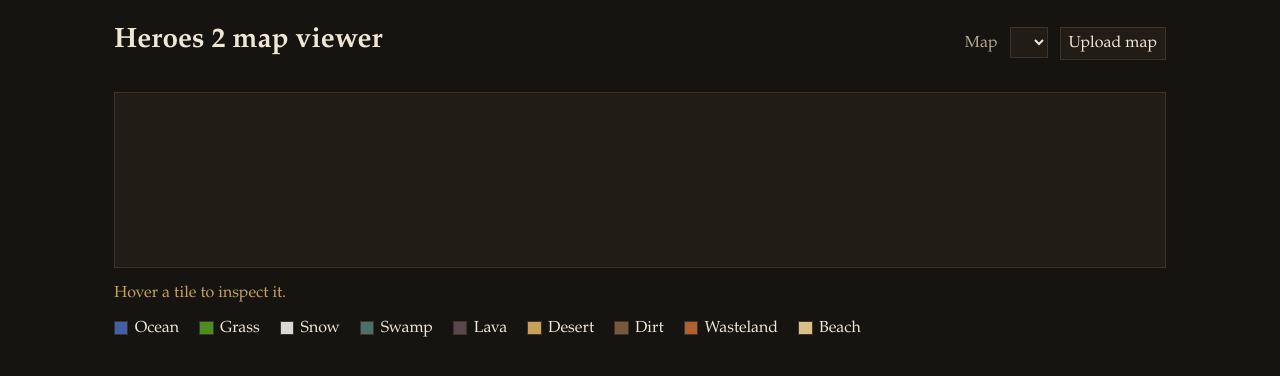
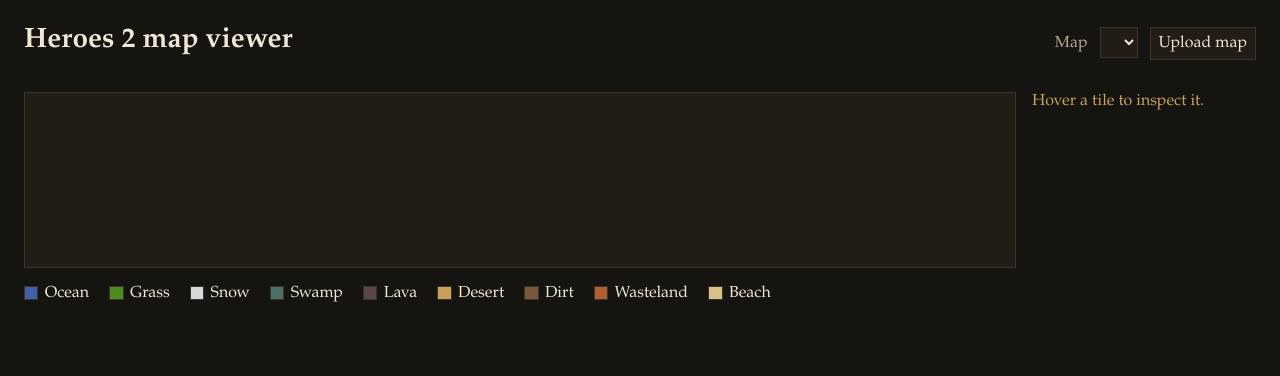
Before and after one commit to arthrp/h2-map-viewer, a website built with Vite: page index.html in a window 1280 px wide. Built offline with nearby package versions, Linux system fonts and the light colour scheme.

Commit message:
Move tile description to the right instead of below the map, so that it's visible with large maps

```diff
--- a/index.html
+++ b/index.html
@@ -20,10 +20,12 @@
       </header>
       <section id="meta"></section>
       <p id="players"></p>
-      <div id="viewport">
-        <canvas id="map-canvas"></canvas>
+      <div id="map-row">
+        <div id="viewport">
+          <canvas id="map-canvas"></canvas>
+        </div>
+        <p id="hover">Hover a tile to inspect it.</p>
       </div>
-      <p id="hover">Hover a tile to inspect it.</p>
       <ul id="legend"></ul>
     </div>
     <script type="module" src="/src/main.ts"></script>
--- a/src/style.css
+++ b/src/style.css
@@ -20,7 +20,7 @@ body {
 }
 
 #app {
-  max-width: 1100px;
+  max-width: 1320px;
   margin: 0 auto;
   padding: 1.5rem;
 }
@@ -85,7 +85,15 @@ select {
   gap: 0.4rem;
 }
 
+#map-row {
+  display: flex;
+  align-items: flex-start;
+  gap: 1rem;
+}
+
 #viewport {
+  flex: 1 1 auto;
+  min-width: 0;
   overflow: auto;
   background: var(--panel);
   border: 1px solid var(--border);
@@ -98,6 +106,10 @@ select {
 }
 
 #hover {
+  flex: 0 0 14rem;
+  margin: 0;
+  position: sticky;
+  top: 1rem;
   color: var(--accent);
 }
 
```
